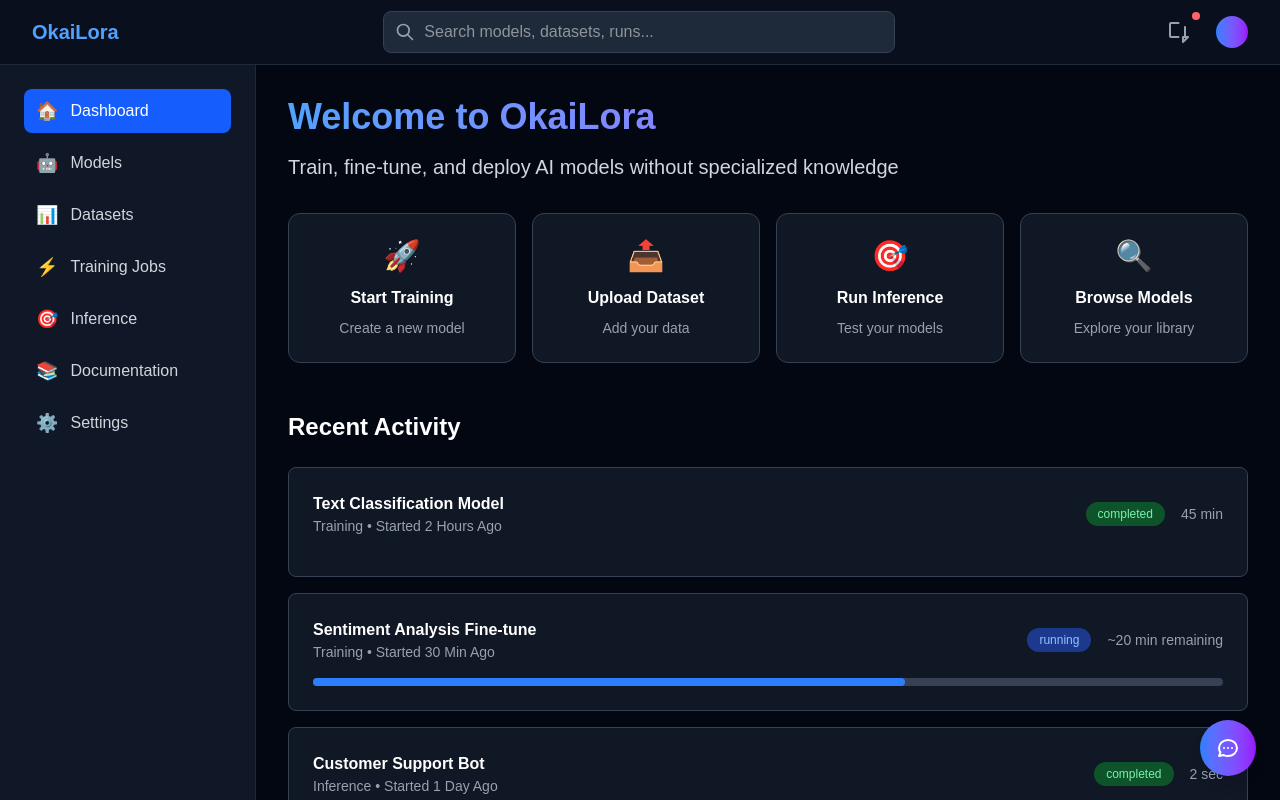
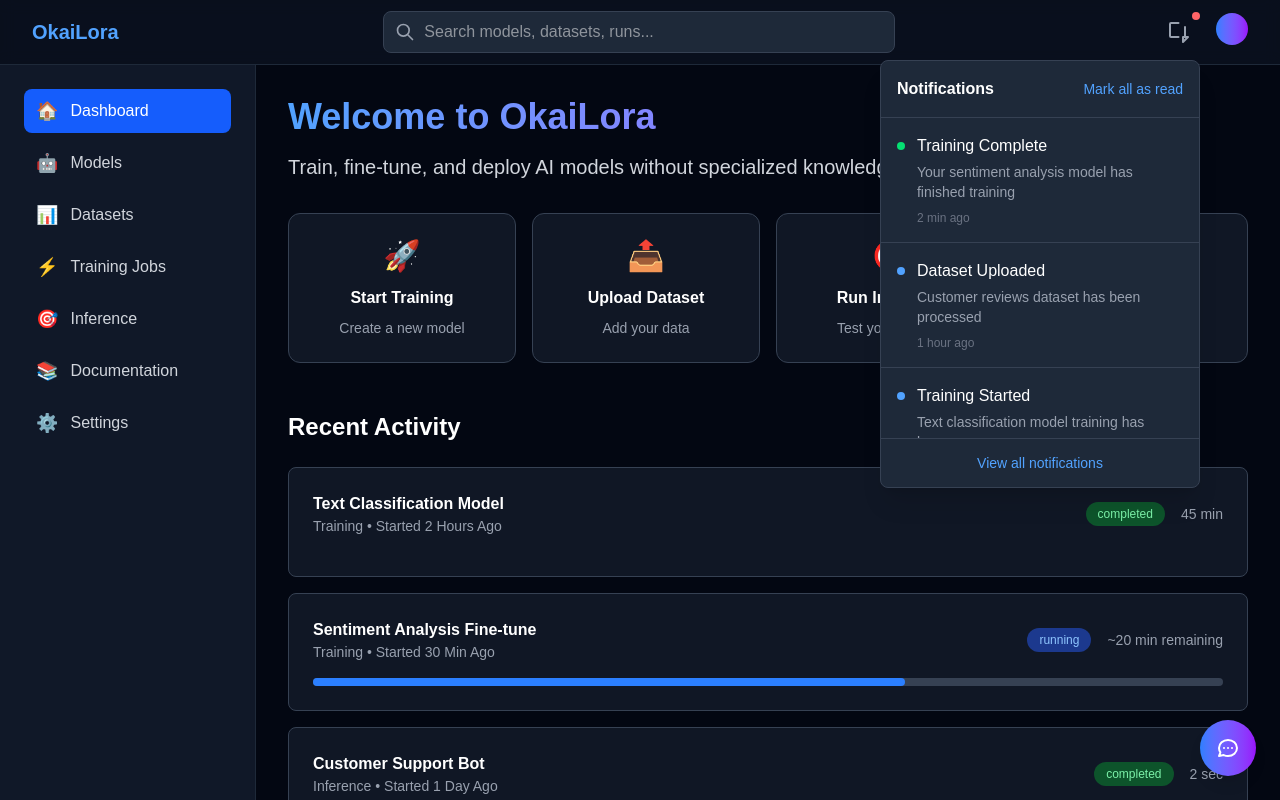
Before and after one commit to xinlei55555/okailora, a Next.js app in the folder frontend/: page / in a window 1280 px wide. Both pictures are taken after a click on the button 1179 px from the left and 32 px from the top of the page. Built offline with nearby package versions, Linux system fonts and the light colour scheme.

Commit message:
clickable profile and notifs

```diff
--- a/frontend/src/app/page.tsx
+++ b/frontend/src/app/page.tsx
@@ -2,6 +2,7 @@
 
 import Image from "next/image";
 import { useChatContext } from "@/components/ChatWidget";
+import { useState } from "react";
 
 // Mock data - replace with real data later
 const recentRuns = [
@@ -63,6 +64,8 @@ const userModels = [
 
 export default function Home() {
   const { isChatOpen } = useChatContext();
+  const [showNotifications, setShowNotifications] = useState(false);
+  const [showProfileMenu, setShowProfileMenu] = useState(false);
 
   return (
     <div className="min-h-screen bg-gray-950 text-white">
@@ -93,13 +96,108 @@ export default function Home() {
 
             {/* User Menu */}
             <div className="flex items-center space-x-4">
-              <button className="relative p-2 text-gray-400 hover:text-white transition-colors">
-                <svg className="h-6 w-6" fill="none" stroke="currentColor" viewBox="0 0 24 24">
-                  <path strokeLinecap="round" strokeLinejoin="round" strokeWidth={2} d="M15 17h5l-5 5v-5zM10.5 17H3a1 1 0 01-1-1V4a1 1 0 011-1h7.5M17 7v10" />
-                </svg>
-                <span className="absolute top-0 right-0 block h-2 w-2 rounded-full bg-red-400"></span>
-              </button>
-              <div className="h-8 w-8 rounded-full bg-gradient-to-r from-blue-500 to-purple-600"></div>
+              {/* Notifications */}
+              <div className="relative">
+                <button
+                  className="relative p-2 text-gray-400 hover:text-white transition-colors hover:bg-gray-800 rounded-lg"
+                  onClick={() => setShowNotifications(!showNotifications)}
+                  title="Notifications"
+                >
+                  <svg className="h-6 w-6" fill="none" stroke="currentColor" viewBox="0 0 24 24">
+                    <path strokeLinecap="round" strokeLinejoin="round" strokeWidth={2} d="M15 17h5l-5 5v-5zM10.5 17H3a1 1 0 01-1-1V4a1 1 0 011-1h7.5M17 7v10" />
+                  </svg>
+                  <span className="absolute top-0 right-0 block h-2 w-2 rounded-full bg-red-400"></span>
+                </button>
+
+                {/* Notifications Dropdown */}
+                {showNotifications && (
+                  <div className="absolute right-0 top-full mt-2 w-80 bg-gray-800 border border-gray-700 rounded-lg shadow-xl z-50">
+                    <div className="p-4 border-b border-gray-700">
+                      <div className="flex items-center justify-between">
+                        <h3 className="text-white font-semibold">Notifications</h3>
+                        <button className="text-sm text-blue-400 hover:text-blue-300">Mark all as read</button>
+                      </div>
+                    </div>
+                    <div className="max-h-80 overflow-y-auto">
+                      {[
+                        { id: 1, title: "Training Complete", message: "Your sentiment analysis model has finished training", time: "2 min ago", type: "success" },
+                        { id: 2, title: "Dataset Uploaded", message: "Customer reviews dataset has been processed", time: "1 hour ago", type: "info" },
+                        { id: 3, title: "Training Started", message: "Text classification model training has begun", time: "3 hours ago", type: "info" },
+                        { id: 4, title: "Inference Job Failed", message: "Model inference encountered an error", time: "1 day ago", type: "error" },
+                      ].map((notification) => (
+                        <div key={notification.id} className="p-4 border-b border-gray-700 hover:bg-gray-750 cursor-pointer">
+                          <div className="flex items-start space-x-3">
+                            <div className={`w-2 h-2 rounded-full mt-2 ${
+                              notification.type === 'success' ? 'bg-green-400' :
+                              notification.type === 'error' ? 'bg-red-400' : 'bg-blue-400'
+                            }`}></div>
+                            <div className="flex-1">
+                              <p className="text-white font-medium">{notification.title}</p>
+                              <p className="text-gray-400 text-sm mt-1">{notification.message}</p>
+                              <p className="text-gray-500 text-xs mt-2">{notification.time}</p>
+                            </div>
+                          </div>
+                        </div>
+                      ))}
+                    </div>
+                    <div className="p-3 border-t border-gray-700">
+                      <button className="w-full text-center text-blue-400 hover:text-blue-300 text-sm">
+                        View all notifications
+                      </button>
+                    </div>
+                  </div>
+                )}
+              </div>
+
+              {/* Profile Menu */}
+              <div className="relative">
+                <button
+                  className="h-8 w-8 rounded-full bg-gradient-to-r from-blue-500 to-purple-600 hover:from-blue-600 hover:to-purple-700 transition-all duration-200 hover:scale-105"
+                  onClick={() => setShowProfileMenu(!showProfileMenu)}
+                  title="Profile Menu"
+                >
+                </button>
+
+                {/* Profile Dropdown */}
+                {showProfileMenu && (
+                  <div className="absolute right-0 top-full mt-2 w-64 bg-gray-800 border border-gray-700 rounded-lg shadow-xl z-50">
+                    <div className="p-4 border-b border-gray-700">
+                      <div className="flex items-center space-x-3">
+                        <div className="h-10 w-10 rounded-full bg-gradient-to-r from-blue-500 to-purple-600"></div>
+                        <div>
+                          <p className="text-white font-medium">John Doe</p>
+                          <p className="text-gray-400 text-sm">john.doe@example.com</p>
+                        </div>
+                      </div>
+                    </div>
+                    <div className="py-2">
+                      {[
+                        { icon: "👤", label: "Profile Settings", href: "#" },
+                        { icon: "🏢", label: "Account", href: "#" },
+                        { icon: "⚙️", label: "Preferences", href: "#" },
+                        { icon: "🔑", label: "API Keys", href: "#" },
+                        { icon: "📊", label: "Usage & Billing", href: "#" },
+                        { icon: "❓", label: "Help & Support", href: "#" },
+                      ].map((item, index) => (
+                        <a
+                          key={index}
+                          href={item.href}
+                          className="flex items-center space-x-3 px-4 py-2 text-gray-300 hover:bg-gray-700 hover:text-white transition-colors"
+                        >
+                          <span className="text-lg">{item.icon}</span>
+                          <span>{item.label}</span>
+                        </a>
+                      ))}
+                    </div>
+                    <div className="border-t border-gray-700 py-2">
+                      <button className="flex items-center space-x-3 px-4 py-2 text-red-400 hover:bg-gray-700 hover:text-red-300 transition-colors w-full text-left">
+                        <span className="text-lg">🚪</span>
+                        <span>Sign Out</span>
+                      </button>
+                    </div>
+                  </div>
+                )}
+              </div>
             </div>
           </div>
         </div>
```
